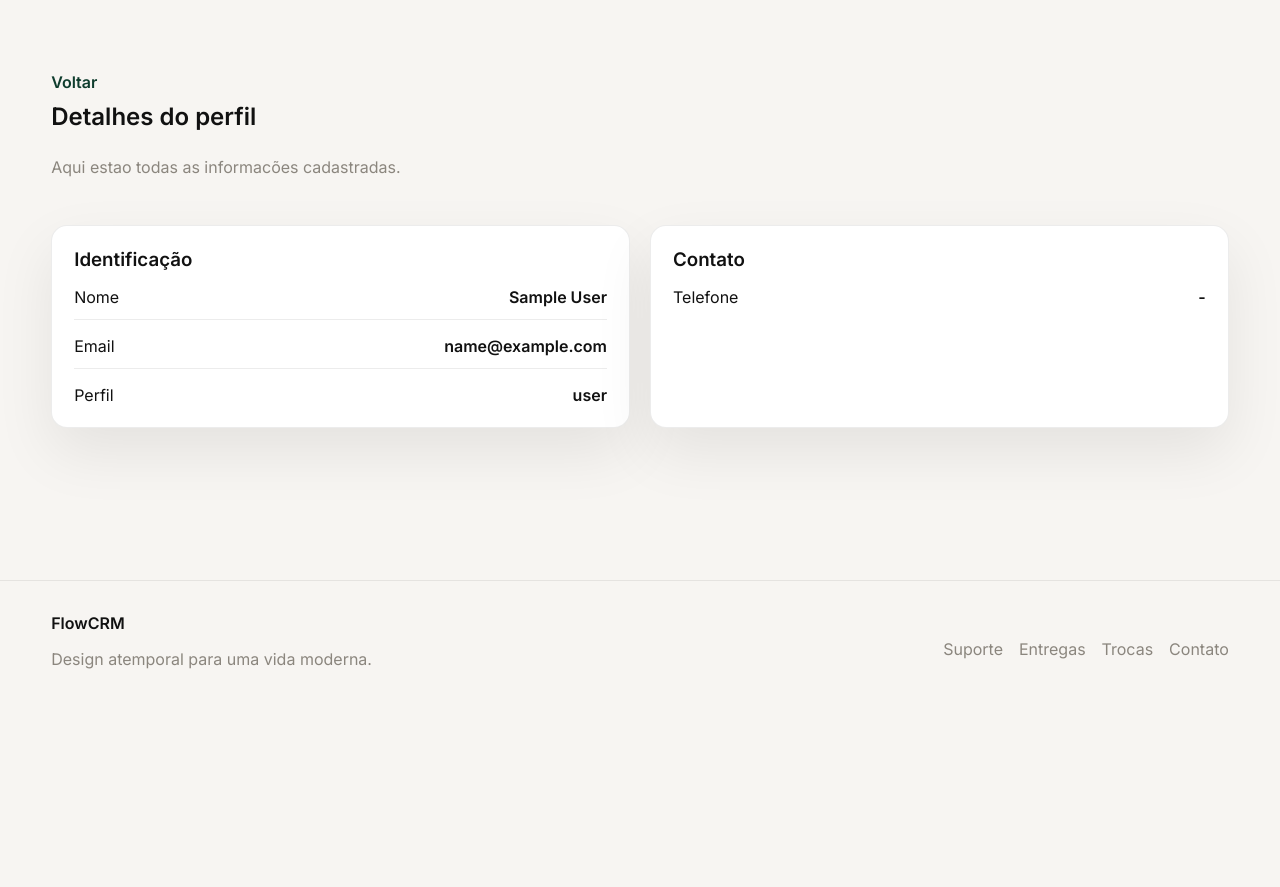
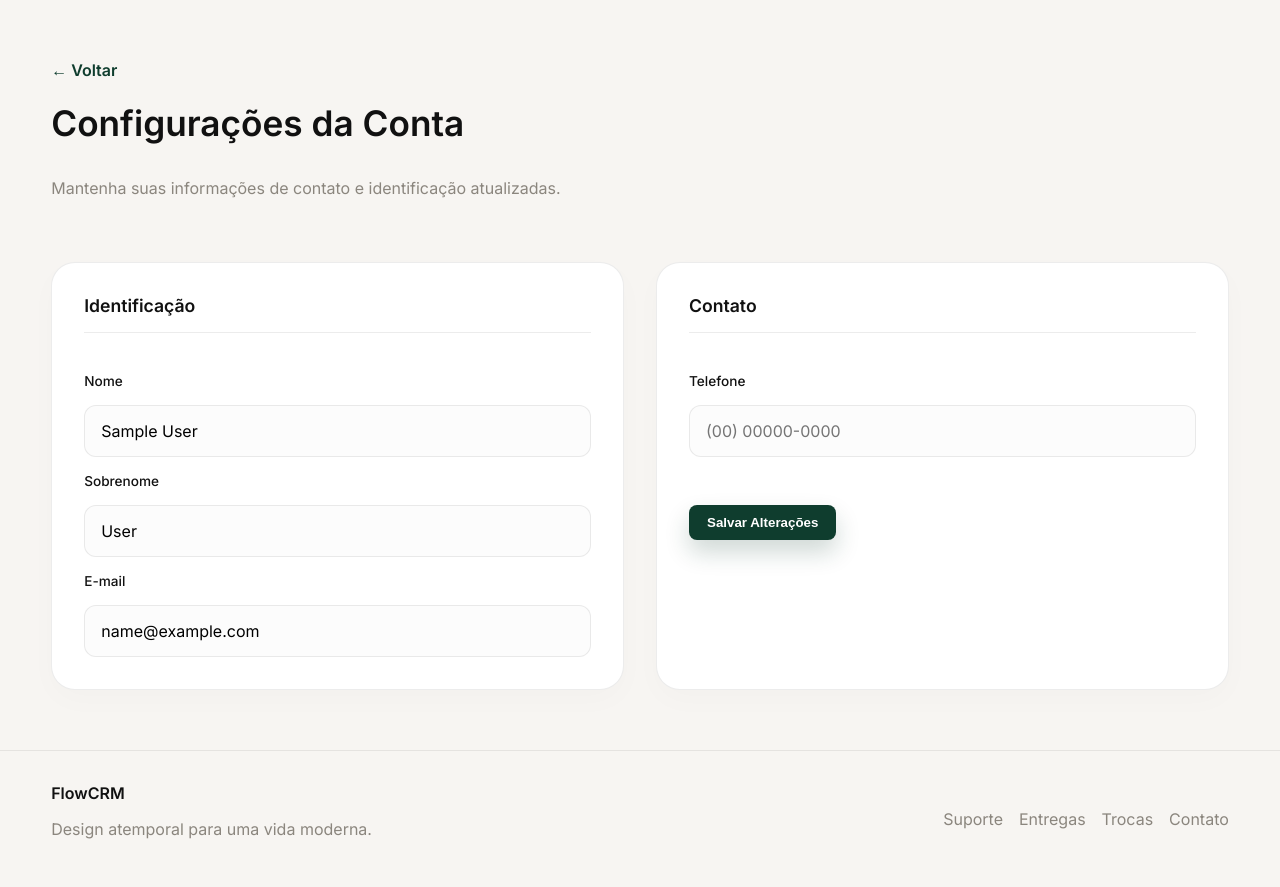
Before and after one commit to gleydson-silv/trilha_backend_nadic, a Django app: page /app/profile/details/ in a window 1280 px wide. Shown: the part 83-970 px from the top of the page. Before the commit the page ends 752 px from the top, so only its background shows below. Run offline with Django 5.2, Linux system fonts and the light colour scheme; the visitor is signed in with stand-in values (Sample User, id 1).

Commit message:
Implementa update de informações do usuario

```diff
--- a/users/frontend_views.py
+++ b/users/frontend_views.py
@@ -196,6 +196,8 @@ def app_profile_details(request):
     role = user.role
 
     payload = {
+        "first_name": user.first_name,
+        "last_name": user.last_name,
         "name": f"{user.first_name} {user.last_name}".strip(),
         "email": user.email,
         "role": role,
--- a/users/static/users/store.css
+++ b/users/static/users/store.css
@@ -2012,3 +2012,85 @@ body {
   cursor: pointer;
   padding: 4px;
 }
+
+/* Profile Details & Edit */
+.profile-details {
+  padding: 60px 0;
+  background: var(--bg);
+  min-height: 80vh;
+}
+
+.profile-details__header {
+  margin-bottom: 48px;
+}
+
+.profile-details__header h1 {
+  font-size: 2.2rem;
+  margin: 12px 0 8px;
+}
+
+.profile-details__grid {
+  display: grid;
+  grid-template-columns: 1fr 1fr;
+  gap: 32px;
+}
+
+@media (max-width: 768px) {
+  .profile-details__grid {
+    grid-template-columns: 1fr;
+  }
+}
+
+.profile-details__card {
+  background: white;
+  padding: 32px;
+  border-radius: 24px;
+  border: 1px solid var(--line);
+  box-shadow: 0 10px 30px rgba(0,0,0,0.02);
+}
+
+.profile-details__card h3 {
+  font-size: 1.1rem;
+  margin-bottom: 24px;
+  padding-bottom: 16px;
+  border-bottom: 1px solid var(--line);
+}
+
+.profile-details__row {
+  display: flex;
+  justify-content: space-between;
+  padding: 12px 0;
+  border-bottom: 1px solid #f9fafb;
+}
+
+.profile-details__row span {
+  color: var(--muted);
+  font-size: 0.9rem;
+}
+
+.auth-neo__field label {
+  display: block;
+  font-size: 0.85rem;
+  font-weight: 500;
+  margin-bottom: 8px;
+  color: var(--text);
+}
+
+.auth-neo__field input {
+  width: 100%;
+  padding: 12px 16px;
+  border-radius: 12px;
+  border: 1px solid var(--line);
+  background: #fcfcfc;
+  transition: all 0.3s ease;
+  font-family: inherit;
+}
+
+.auth-neo__field input:focus {
+  border-color: var(--text);
+  background: white;
+  outline: none;
+  box-shadow: 0 0 0 4px rgba(0,0,0,0.03);
+}
+
+.mt-32 { margin-top: 32px; }
--- a/users/templates/profile-details.html
+++ b/users/templates/profile-details.html
@@ -1,65 +1,76 @@
 {% extends "base.html" %}
+{% load static %}
 
-{% block title %}Detalhes do perfil{% endblock %}
+{% block title %}Editar Perfil{% endblock %}
 
 {% block content %}
 <section class="profile-details">
   <div class="container">
     <div class="profile-details__header">
-      <a class="link" href="/app/profile/">Voltar</a>
-      <h1>Detalhes do perfil</h1>
-      <p class="muted">Aqui estao todas as informacões cadastradas.</p>
+      <a class="link" href="/app/profile/">← Voltar</a>
+      <h1>Configurações da Conta</h1>
+      <p class="muted">Mantenha suas informações de contato e identificação atualizadas.</p>
     </div>
 
+    <form class="auth-neo__form" data-endpoint="/profile/update/" data-method="PUT" data-redirect="/app/profile/">
+      {% csrf_token %}
+
       <div class="profile-details__grid">
+        <!-- Coluna: Identificação -->
         <div class="profile-details__card">
           <h3>Identificação</h3>
-        <div class="profile-details__row">
-          <span>Nome</span>
-          <strong>{{ profile.name|default:"-" }}</strong>
+
+          <div class="auth-neo__field">
+            <label for="first_name">Nome</label>
+            <input type="text" id="first_name" name="first_name" value="{{ profile.name|default:''|truncatechars:20 }}" placeholder="Seu nome" required>
           </div>
-        <div class="profile-details__row">
-          <span>Email</span>
-          <strong>{{ profile.email|default:"-" }}</strong>
+
+          <div class="auth-neo__field">
+            <label for="last_name">Sobrenome</label>
+            <input type="text" id="last_name" name="last_name" value="{{ profile.last_name|default:'' }}" placeholder="Seu sobrenome" required>
           </div>
-        <div class="profile-details__row">
-          <span>Perfil</span>
-          <strong>
+
+          <div class="auth-neo__field">
+            <label for="email">E-mail</label>
+            <input type="email" id="email" name="email" value="{{ profile.email|default:'' }}" placeholder="seu@email.com" required>
+          </div>
+
           {% if profile.role == "customer" %}
-              Cliente
-            {% elif profile.role == "seller" %}
-              Vendedor
-            {% else %}
-              {{ profile.role|default:"-" }}
-            {% endif %}
-          </strong>
-        </div>
-        {% if profile.cpf %}
-        <div class="profile-details__row">
-          <span>CPF</span>
-          <strong>{{ profile.cpf }}</strong>
+          <div class="auth-neo__field">
+            <label for="cpf">CPF</label>
+            <input type="text" id="cpf" name="cpf" value="{{ profile.cpf|default:'' }}" placeholder="000.000.000-00">
           </div>
           {% endif %}
         </div>
 
+        <!-- Coluna: Contato e Empresa -->
         <div class="profile-details__card">
           <h3>Contato</h3>
-        <div class="profile-details__row">
-          <span>Telefone</span>
-          <strong>{{ profile.phone_number|default:"-" }}</strong>
+
+          <div class="auth-neo__field">
+            <label for="phone_number">Telefone</label>
+            <input type="text" id="phone_number" name="phone_number" value="{{ profile.phone_number|default:'' }}" placeholder="(00) 00000-0000">
           </div>
-        {% if profile.company_name %}
-        <div class="profile-details__row">
-          <span>Razao social</span>
-          <strong>{{ profile.company_name }}</strong>
+
+          {% if profile.role == "seller" %}
+          <div class="auth-neo__field">
+            <label for="company_name">Razão Social</label>
+            <input type="text" id="company_name" name="company_name" value="{{ profile.company_name|default:'' }}" placeholder="Nome da sua empresa">
           </div>
-        <div class="profile-details__row">
-          <span>CNPJ</span>
-          <strong>{{ profile.cnpj }}</strong>
+
+          <div class="auth-neo__field">
+            <label for="cnpj">CNPJ</label>
+            <input type="text" id="cnpj" name="cnpj" value="{{ profile.cnpj|default:'' }}" placeholder="00.000.000/0000-00">
           </div>
           {% endif %}
+
+          <div class="profile-details__actions mt-32">
+            <button type="submit" class="btn btn--primary btn--full">Salvar Alterações</button>
+            <div id="form-result" class="auth-neo__message mt-16"></div>
           </div>
         </div>
       </div>
+    </form>
+  </div>
 </section>
 {% endblock %}
```
Lines whose indentation alone changed are shown as unchanged.
